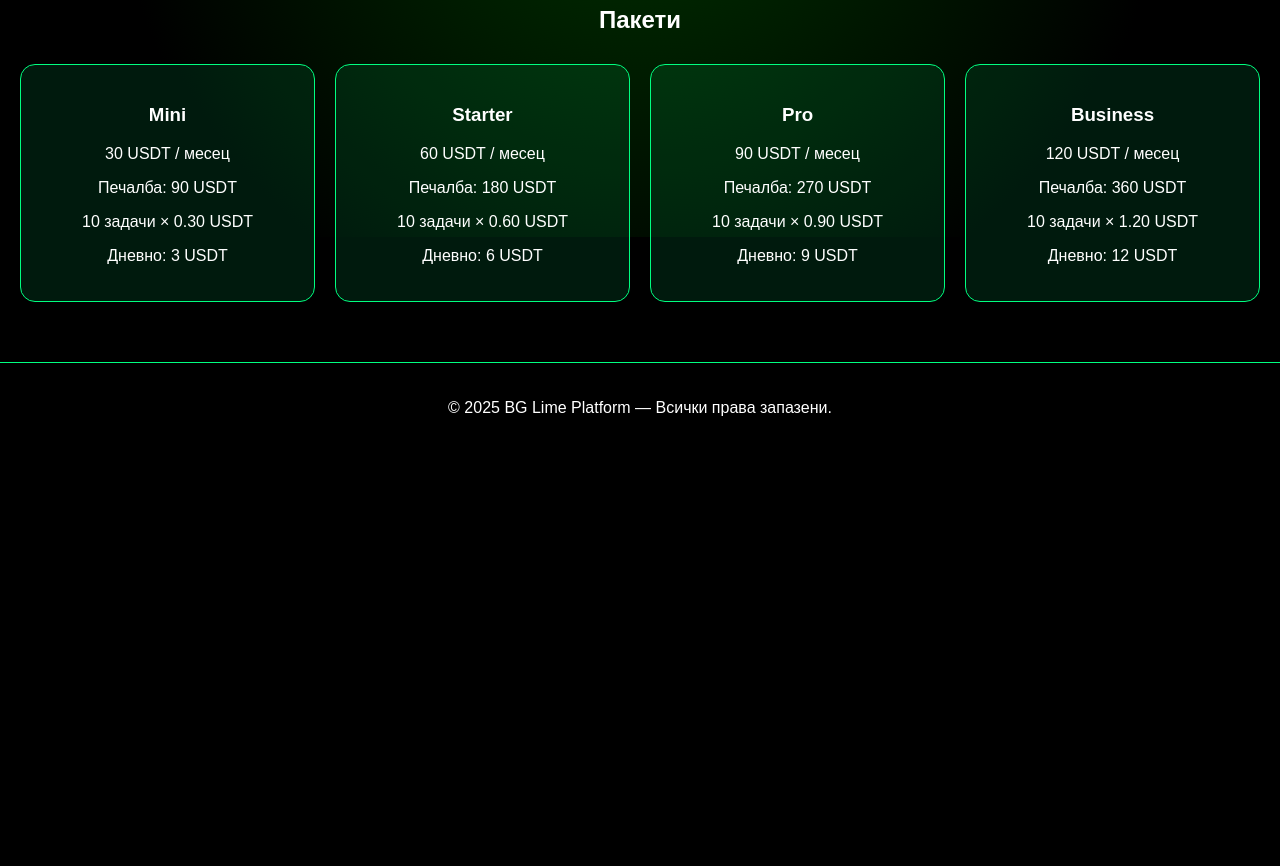
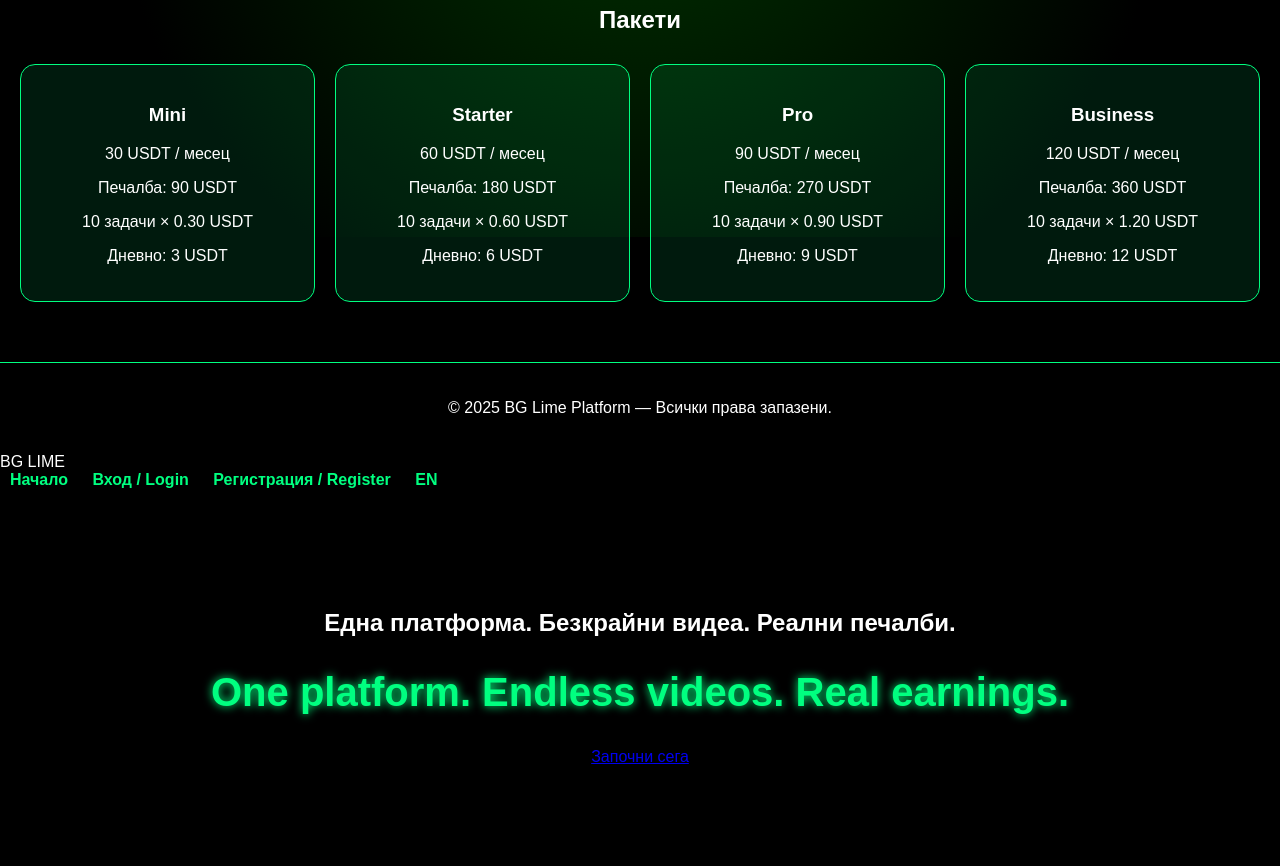
Before and after one commit to tsolov62-sketch/bg-lime-platform., a plain HTML site: page index.html in a window 1280 px wide. Shown: the part 563-1429 px from the top of the page. Before the commit the page ends 1016 px from the top, so only its background shows below. Drawn offline with Linux system fonts and the light colour scheme.

Commit message:
Add Bulgarian language support to index.html

```diff
--- a/index.html
+++ b/index.html
@@ -71,3 +71,33 @@
     </script>
 </body>
 </html>
+<!DOCTYPE html>
+<html lang="bg">
+<head>
+  <meta charset="UTF-8" />
+  <meta name="viewport" content="width=device-width, initial-scale=1.0" />
+  <title>Гледане на видеа и печели пари</title>
+  <link rel="stylesheet" href="style.css" />
+</head>
+<body>
+  <nav>
+    <div class="logo">BG LIME</div>
+    <div class="nav-links">
+      <a href="index.html" class="active">Начало</a>
+      <a href="login.html">Вход / Login</a>
+      <a href="register.html">Регистрация / Register</a>
+      <a href="#">EN</a>
+    </div>
+  </nav>
+
+  <section class="hero">
+    <div class="hero-content">
+      <h1>Една платформа. Безкрайни видеа. Реални печалби.</h1>
+      <h2>One platform. Endless videos. Real earnings.</h2>
+      <a href="login.html" class="btn">Започни сега</a>
+    </div>
+  </section>
+
+  <div class="bg-animation"></div>
+</body>
+</html>
```
